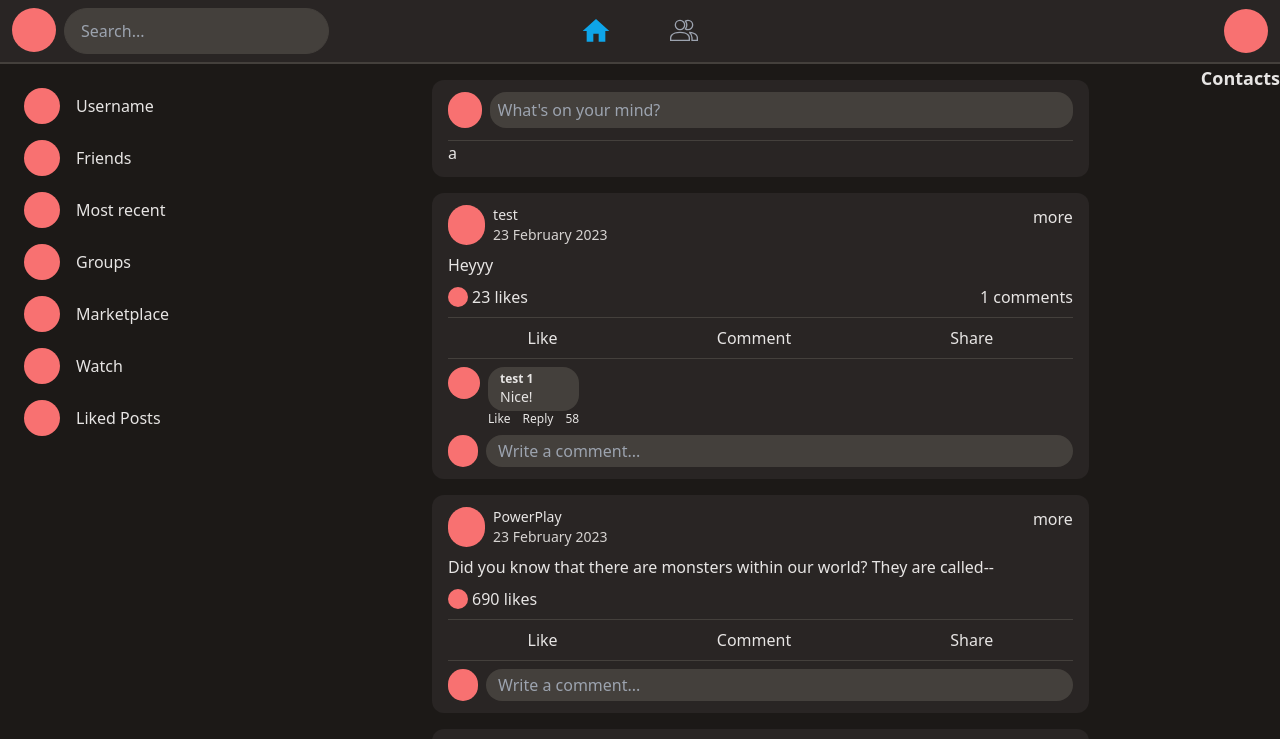
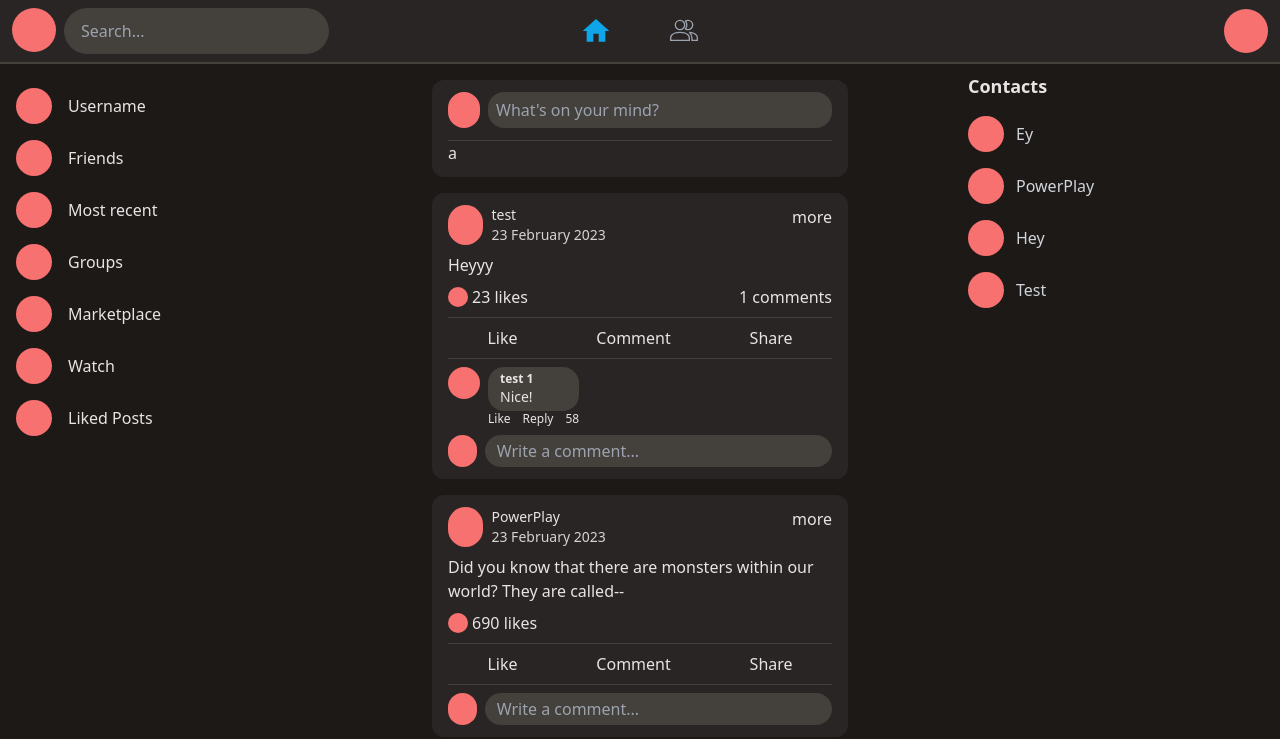
Before and after one commit to TheDoru292/odinbook-frontend, a Next.js app: page / in a window 1280 px wide. Shown: the top 739 px of the page. Built offline with nearby package versions, Linux system fonts and the light colour scheme; no server answers.

Commit message:
finished sidebar design

```diff
--- a/components/LeftSideBar.js
+++ b/components/LeftSideBar.js
@@ -2,7 +2,10 @@ import Link from "next/link";
 
 export default function LeftSidebar() {
   return (
-    <div className="flex flex-col p-4 w-3/12">
+    <div
+      style={{ height: "calc(100vh - 64px)", top: "62px" }}
+      className="py-4 pl-2 h-full w-[320px] m-0 sticky"
+    >
       <Link href="/profile/test">
         <div className="hover:bg-stone-700 px-2 py-2 rounded-lg flex gap-4">
           <div className="w-9 h-9 bg-red-400 rounded-full"></div>
--- a/components/RightSidebar.js
+++ b/components/RightSidebar.js
@@ -1,7 +1,20 @@
-export default function RightSidebar() {
+export default function RightSidebar({ friends }) {
   return (
-    <div>
-      <p className="font-bold text-lg">Contacts</p>
+    <div
+      style={{ height: "calc(100vh - 64px)", top: "62px" }}
+      className="w-[320px] sticky flex flex-col pr-2"
+    >
+      <div className="p-2">
+        <p className="font-bold text-lg">Contacts</p>
+      </div>
+      {friends.map((item) => {
+        return (
+          <div className="px-2 py-2 rounded-lg flex items-center gap-3 hover:bg-stone-800">
+            <div className="w-9 h-9 bg-red-400 rounded-full"></div>
+            <p className="text-gray-300">{item.user}</p>
+          </div>
+        );
+      })}
     </div>
   );
 }
```
